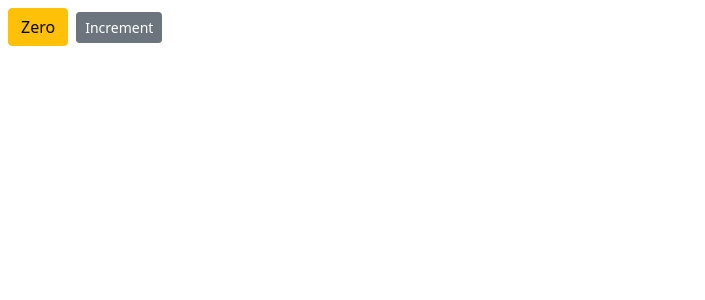
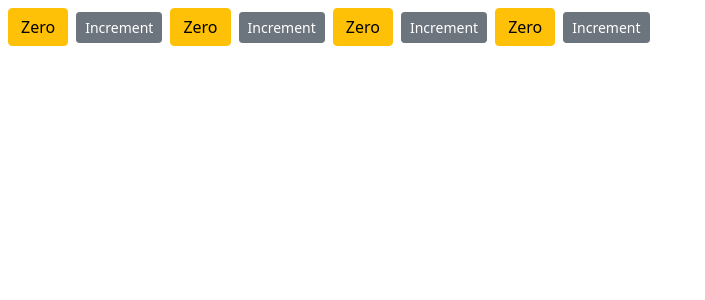
Before and after one commit to jvckmorvn/shopping-cart, a React (Create React App) app: page / in a window 1280 px wide. Shown: the top 300 px of the page, without its empty margins (0-705 px from the left). Built offline with nearby package versions, Linux system fonts and the light colour scheme.

Commit message:
Implemented multiple independent counters

```diff
--- a/src/components/counter.jsx
+++ b/src/components/counter.jsx
@@ -6,6 +6,7 @@
   };
 
   handleIncrement = () => {
+    // console.log(product);
     this.setState({ count: this.state.count + 1 });
   };
 
--- /dev/null
+++ b/src/components/counters.jsx
@@ -0,0 +1,25 @@
+import React, { Component } from "react";
+import Counter from "./counter";
+
+class Counters extends Component {
+  state = {
+    counters: [
+      { id: 1, value: 0 },
+      { id: 2, value: 0 },
+      { id: 3, value: 0 },
+      { id: 4, value: 0 },
+    ],
+  };
+
+  render() {
+    return (
+      <div>
+        {this.state.counters.map((counter) => (
+          <Counter key={counter.id} value={counter.value} selected={true} />
+        ))}
+      </div>
+    );
+  }
+}
+
+export default Counters;
--- a/src/index.js
+++ b/src/index.js
@@ -1,15 +1,15 @@
-import React from 'react';
-import ReactDOM from 'react-dom/client';
-import './index.css';
-import App from './App';
-import Counter from './components/counter';
-import reportWebVitals from './reportWebVitals';
-import 'bootstrap/dist/css/bootstrap.css';
+import React from "react";
+import ReactDOM from "react-dom/client";
+import "./index.css";
+// import App from './App';
+import Counters from "./components/counters";
+import reportWebVitals from "./reportWebVitals";
+import "bootstrap/dist/css/bootstrap.css";
 
-const root = ReactDOM.createRoot(document.getElementById('root'));
+const root = ReactDOM.createRoot(document.getElementById("root"));
 root.render(
   <React.StrictMode>
-    <Counter />
+    <Counters />
   </React.StrictMode>
 );
 
```
